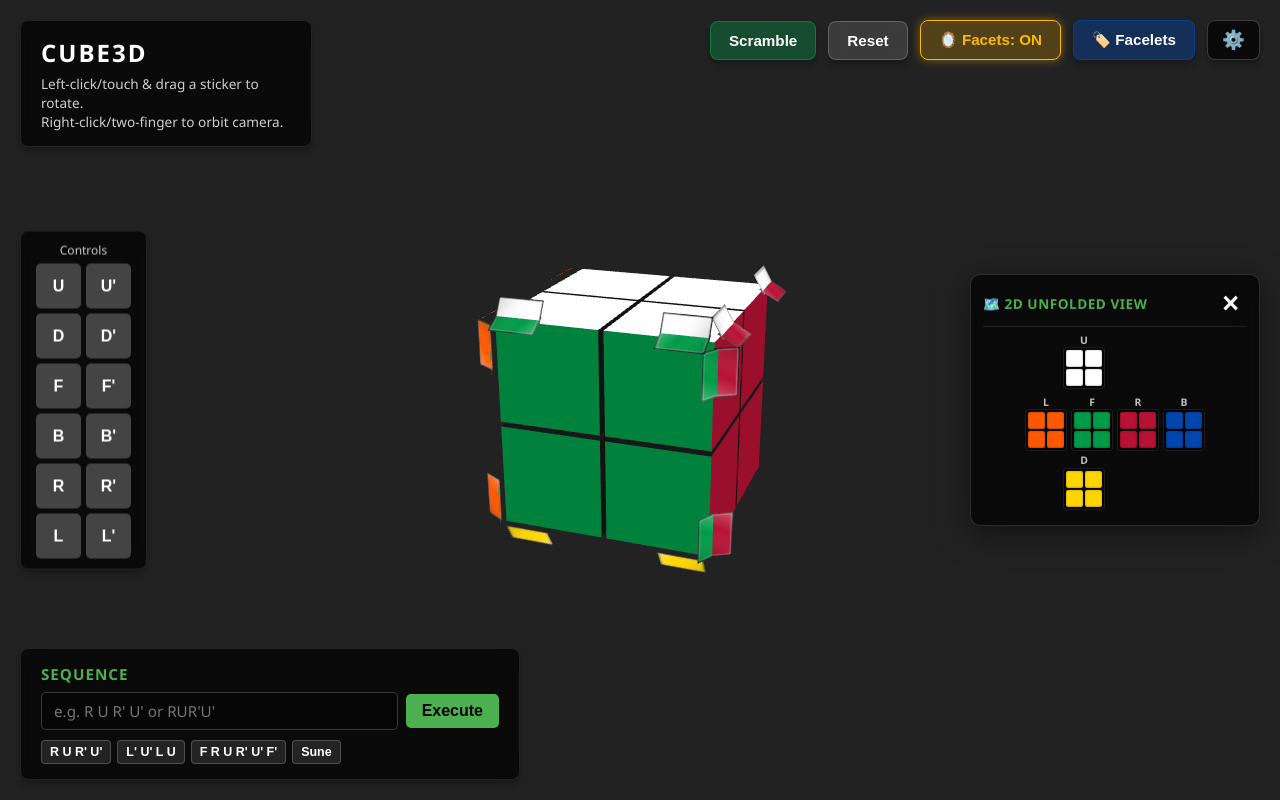
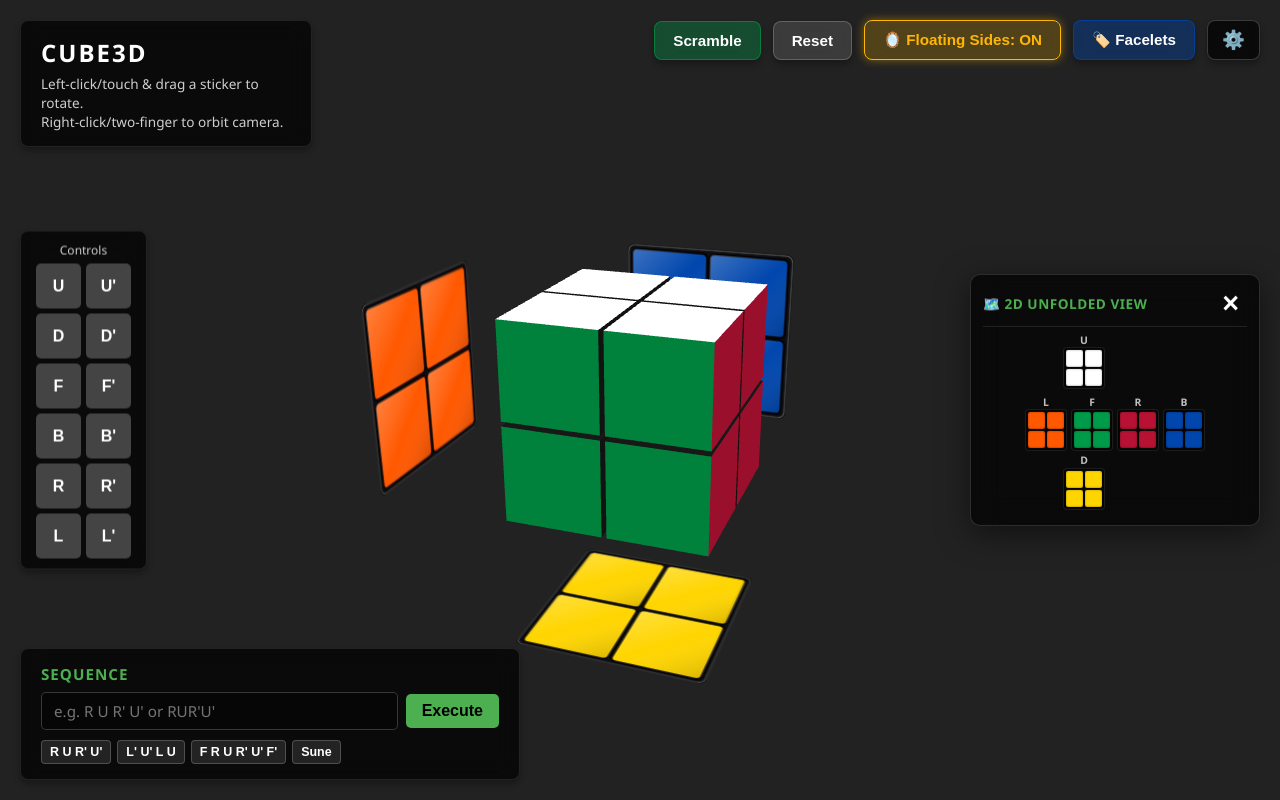
Before and after one commit to skitchwinters/rubiks-cube-2x2, a plain HTML site: page index.html in a window 1280 px wide. Drawn offline with nearby package versions, Linux system fonts and the light colour scheme; animation ran at ten frames a second.

Commit message:
feat: implement Ruwix-style floating hidden sides mirror view with real-time updates and interactive sticker clicks

```diff
--- a/cube.js
+++ b/cube.js
@@ -77,9 +77,65 @@ let dotMode = false;
 let dotColorIndex = 0;
 const dotColors = ['#00FFFF', '#FF00FF', '#00FF00', '#FFA500', '#800080', '#FFFF00', '#FFC0CB', '#0000FF'];
 
-// --- Perimeter Mirror Facets State (Declared early to eliminate TDZ ReferenceErrors) ---
-let perimeterFacets = [];
-let perimeterFacetsEnabled = true;
+// --- Floating Hidden Sides State (Declared early to eliminate TDZ ReferenceErrors) ---
+const floatingSidesGroup = new THREE.Group();
+scene.add(floatingSidesGroup);
+let floatingSidesEnabled = true;
+let floatingMirrors = {};
+
+const MIRROR_DIST = 2.45;
+const MIRROR_SIZE = 2.05;
+
+const mirrorConfigs = {
+    D: { // Down face (Yellow) - lies in XZ plane, normal +Y (facing up towards camera)
+        pos: new THREE.Vector3(0, -MIRROR_DIST, 0),
+        rot: new THREE.Euler(-Math.PI / 2, 0, 0),
+        quadrants: [
+            [ [1, 0], [1, 1] ],
+            [ [0, 0], [0, 1] ]
+        ]
+    },
+    U: { // Up face (White) - lies in XZ plane, normal -Y (facing down towards camera)
+        pos: new THREE.Vector3(0, MIRROR_DIST, 0),
+        rot: new THREE.Euler(Math.PI / 2, 0, 0),
+        quadrants: [
+            [ [0, 0], [0, 1] ],
+            [ [1, 0], [1, 1] ]
+        ]
+    },
+    L: { // Left face (Orange) - lies in YZ plane, normal +X (facing right towards camera)
+        pos: new THREE.Vector3(-MIRROR_DIST, 0, 0),
+        rot: new THREE.Euler(0, Math.PI / 2, 0),
+        quadrants: [
+            [ [0, 1], [0, 0] ],
+            [ [1, 1], [1, 0] ]
+        ]
+    },
+    R: { // Right face (Red) - lies in YZ plane, normal -X (facing left towards camera)
+        pos: new THREE.Vector3(MIRROR_DIST, 0, 0),
+        rot: new THREE.Euler(0, -Math.PI / 2, 0),
+        quadrants: [
+            [ [0, 0], [0, 1] ],
+            [ [1, 0], [1, 1] ]
+        ]
+    },
+    B: { // Back face (Blue) - lies in XY plane, normal +Z (facing forward towards camera)
+        pos: new THREE.Vector3(0, 0, -MIRROR_DIST),
+        rot: new THREE.Euler(0, 0, 0),
+        quadrants: [
+            [ [0, 1], [0, 0] ],
+            [ [1, 1], [1, 0] ]
+        ]
+    },
+    F: { // Front face (Green) - lies in XY plane, normal -Z (facing backward towards camera)
+        pos: new THREE.Vector3(0, 0, MIRROR_DIST),
+        rot: new THREE.Euler(0, Math.PI, 0),
+        quadrants: [
+            [ [0, 0], [0, 1] ],
+            [ [1, 0], [1, 1] ]
+        ]
+    }
+};
 
 // Materials Factory
 function getMaterials(theme) {
@@ -137,7 +193,7 @@ function createCube() {
         }
     }
     if (typeof render2DNet === 'function') render2DNet();
-    if (typeof createPerimeterFacets === 'function') createPerimeterFacets();
+    if (typeof updateFloatingSides === 'function') updateFloatingSides();
 }
 createCube();
 
@@ -216,6 +272,32 @@ function onInputDown(event) {
         const clientY = event.touches ? event.touches[0].clientY : event.clientY;
         startMousePos.set(clientX, clientY);
         dragAxis = null;
+    } else if (dotMode && floatingSidesEnabled && typeof mirrorConfigs !== 'undefined') {
+        // Check if user clicked a floating mirror sticker directly
+        const mirrorMeshes = Object.values(floatingMirrors).map(m => m.mesh);
+        const mirrorHits = raycaster.intersectObjects(mirrorMeshes);
+        if (mirrorHits.length > 0) {
+            const hit = mirrorHits[0];
+            const faceKey = hit.object.userData.faceKey;
+            const uv = hit.uv;
+            if (faceKey && uv) {
+                const qr = uv.y < 0.5 ? 1 : 0;
+                const qc = uv.x < 0.5 ? 0 : 1;
+                const cfg = mirrorConfigs[faceKey];
+                if (cfg && typeof getCube2DState === 'function') {
+                    const [sr, sc] = cfg.quadrants[qr][qc];
+                    const state = getCube2DState();
+                    const sticker = state[faceKey] && state[faceKey][sr] ? state[faceKey][sr][sc] : null;
+                    if (sticker && sticker.cubie && sticker.localNormal) {
+                        controls.enabled = false;
+                        if (!event.touches) event.preventDefault();
+                        addDotToFace(sticker.cubie, sticker.localNormal);
+                        return;
+                    }
+                }
+            }
+        }
+        controls.enabled = true;
     } else {
         controls.enabled = true; // Clicked outside: OrbitControls rotates camera
     }
@@ -331,7 +413,7 @@ function snapAndUngroup() {
             playTurnSound();
             animationInProgress = false;
             if (typeof render2DNet === 'function') render2DNet();
-    if (typeof createPerimeterFacets === 'function') createPerimeterFacets();
+    if (typeof updateFloatingSides === 'function') updateFloatingSides();
 
             if (snapRot !== 0) {
                 recordMove();
@@ -385,7 +467,7 @@ function performProgrammaticMove(axis, coord, direction, duration=200) {
                 playTurnSound();
                 animationInProgress = false;
                 if (typeof render2DNet === 'function') render2DNet();
-    if (typeof createPerimeterFacets === 'function') createPerimeterFacets();
+    if (typeof updateFloatingSides === 'function') updateFloatingSides();
                 resolve();
             }
         }
@@ -452,7 +534,7 @@ function resetCube() {
     resetCamera(350);
     playTurnSound();
     if (typeof render2DNet === 'function') render2DNet();
-    if (typeof createPerimeterFacets === 'function') createPerimeterFacets();
+    if (typeof updateFloatingSides === 'function') updateFloatingSides();
 }
 
 async function scrambleCube() {
@@ -809,14 +891,14 @@ function addDotToFace(cubie, localNormal, customText, customColor) {
 
     renderDotList();
     if (typeof render2DNet === 'function') render2DNet();
-    if (typeof createPerimeterFacets === 'function') createPerimeterFacets();
+    if (typeof updateFloatingSides === 'function') updateFloatingSides();
 }
 
 function updateDotTexture(dotObj) {
     dotObj.mesh.material.map = createDotTexture(dotObj.mesh.userData.text, dotObj.mesh.userData.color);
     dotObj.mesh.material.map.needsUpdate = true;
     if (typeof render2DNet === 'function') render2DNet();
-    if (typeof createPerimeterFacets === 'function') createPerimeterFacets();
+    if (typeof updateFloatingSides === 'function') updateFloatingSides();
 }
 
 function removeDot(id) {
@@ -827,7 +909,7 @@ function removeDot(id) {
         dots.splice(idx, 1);
         renderDotList();
         if (typeof render2DNet === 'function') render2DNet();
-    if (typeof createPerimeterFacets === 'function') createPerimeterFacets();
+    if (typeof updateFloatingSides === 'function') updateFloatingSides();
     }
 }
 
@@ -837,7 +919,7 @@ function clearAllDots() {
     dotColorIndex = 0;
     renderDotList();
     if (typeof render2DNet === 'function') render2DNet();
-    if (typeof createPerimeterFacets === 'function') createPerimeterFacets();
+    if (typeof updateFloatingSides === 'function') updateFloatingSides();
 }
 
 function renderDotList() {
@@ -1021,7 +1103,7 @@ window.loadDotConfig = function(name) {
 
     renderDotList();
     if (typeof render2DNet === 'function') render2DNet();
-    if (typeof createPerimeterFacets === 'function') createPerimeterFacets();
+    if (typeof updateFloatingSides === 'function') updateFloatingSides();
 }
 
 window.deleteConfig = function(name) {
@@ -1403,7 +1485,7 @@ function applyFullCubeNaming(scheme) {
 
     renderDotList();
     if (typeof render2DNet === 'function') render2DNet();
-    if (typeof createPerimeterFacets === 'function') createPerimeterFacets();
+    if (typeof updateFloatingSides === 'function') updateFloatingSides();
 }
 
 const btnNamingGap = document.getElementById('btn-naming-gap');
@@ -1429,220 +1511,199 @@ if (btnNamingBoth) {
 }
 
 
-// --- Perimeter Mirror Facets (Ruwix / Solver Style) ---
-
-function createFacetTexture(bgColor, dotText, dotColor) {
+// --- Floating Hidden Sides (Ruwix "Floating hidden sides" Style) ---
+function roundRect(ctx, x, y, w, h, r) {
+    if (typeof ctx.roundRect === 'function') {
+        ctx.roundRect(x, y, w, h, r);
+    } else {
+        ctx.moveTo(x + r, y);
+        ctx.lineTo(x + w - r, y);
+        ctx.quadraticCurveTo(x + w, y, x + w, y + r);
+        ctx.lineTo(x + w, y + h - r);
+        ctx.quadraticCurveTo(x + w, y + h, x + w - r, y + h);
+        ctx.lineTo(x + r, y + h);
+        ctx.quadraticCurveTo(x, y + h, x, y + h - r);
+        ctx.lineTo(x, y + r);
+        ctx.quadraticCurveTo(x, y, x + r, y);
+    }
+}
+
+function initFloatingSides() {
+    if (Object.keys(floatingMirrors).length === 6) {
+        updateFloatingSides();
+        return;
+    }
+
+    const geometry = new THREE.PlaneGeometry(MIRROR_SIZE, MIRROR_SIZE);
+
+    for (const [faceKey, cfg] of Object.entries(mirrorConfigs)) {
         const canvas = document.createElement('canvas');
-    canvas.width = 128;
-    canvas.height = 64;
-    const ctx = canvas.getContext('2d');
-
-    // 1. Background color of the reflected face
-    ctx.fillStyle = bgColor || '#222222';
-    ctx.fillRect(0, 0, 128, 64);
-
-    // 2. Beveled Mirror Border (chrome / glass edge look)
+        canvas.width = 512;
+        canvas.height = 512;
+        const texture = new THREE.CanvasTexture(canvas);
+        const material = new THREE.MeshBasicMaterial({
+            map: texture,
+            side: THREE.FrontSide, // Crucial: automatically culls mirrors facing away from camera!
+            transparent: true
+        });
+        const mesh = new THREE.Mesh(geometry, material);
+        mesh.position.copy(cfg.pos);
+        mesh.rotation.copy(cfg.rot);
+        mesh.userData = { faceKey: faceKey };
+
+        floatingSidesGroup.add(mesh);
+        floatingMirrors[faceKey] = {
+            mesh: mesh,
+            canvas: canvas,
+            ctx: canvas.getContext('2d'),
+            texture: texture,
+            config: cfg
+        };
+    }
+
+    updateFloatingSides();
+}
+
+function updateFloatingSides() {
+    if (!floatingSidesEnabled) {
+        floatingSidesGroup.visible = false;
+        return;
+    }
+    floatingSidesGroup.visible = true;
+
+    if (Object.keys(floatingMirrors).length < 6) {
+        initFloatingSides();
+        return;
+    }
+
+    if (typeof getCube2DState !== 'function') return;
+    const state = getCube2DState();
+
+    const stickerSize = 236;
+    const margin = 16;
+    const gap = 8;
+    const positions = [
+        [margin, margin],                                     // (0,0) Top-Left
+        [margin + stickerSize + gap, margin],                 // (0,1) Top-Right
+        [margin, margin + stickerSize + gap],                 // (1,0) Bottom-Left
+        [margin + stickerSize + gap, margin + stickerSize + gap] // (1,1) Bottom-Right
+    ];
+
+    for (const [faceKey, mirror] of Object.entries(floatingMirrors)) {
+        const ctx = mirror.ctx;
+        ctx.clearRect(0, 0, 512, 512);
+
+        // 1. Dark background panel / bevel frame
+        ctx.fillStyle = '#0e0e14';
+        ctx.beginPath();
+        roundRect(ctx, 4, 4, 504, 504, 20);
+        ctx.fill();
+
         ctx.strokeStyle = '#000000';
         ctx.lineWidth = 6;
-    ctx.strokeRect(0, 0, 128, 64);
+        ctx.stroke();
 
         ctx.strokeStyle = 'rgba(255, 255, 255, 0.45)';
         ctx.lineWidth = 3;
-    ctx.strokeRect(4, 4, 120, 56);
-
-    // 3. Subtle diagonal glass reflection highlight
-    const grad = ctx.createLinearGradient(0, 0, 128, 64);
-    grad.addColorStop(0, 'rgba(255, 255, 255, 0.28)');
-    grad.addColorStop(0.4, 'rgba(255, 255, 255, 0.0)');
-    grad.addColorStop(1, 'rgba(0, 0, 0, 0.18)');
-    ctx.fillStyle = grad;
-    ctx.fillRect(0, 0, 128, 64);
-
-    // 4. If dotText exists, render badge
-    if (dotText) {
-        ctx.fillStyle = dotColor || '#ffffff';
+        ctx.stroke();
+
+        const faceData = state[faceKey];
+        if (!faceData) continue;
+
+        const quadMap = mirror.config.quadrants;
+
+        // Draw 4 stickers
+        for (let qr = 0; qr < 2; qr++) {
+            for (let qc = 0; qc < 2; qc++) {
+                const [sr, sc] = quadMap[qr][qc];
+                const sticker = faceData[sr] ? faceData[sr][sc] : null;
+                const posIdx = qr * 2 + qc;
+                const [sx, sy] = positions[posIdx];
+
+                const color = sticker ? sticker.color : (colors[faceKey] ? '#' + colors[faceKey].toString(16).padStart(6, '0') : '#222222');
+
+                // Sticker rectangle
+                ctx.fillStyle = color;
                 ctx.beginPath();
-        ctx.arc(64, 32, 22, 0, Math.PI * 2);
+                roundRect(ctx, sx, sy, stickerSize, stickerSize, 14);
+                ctx.fill();
+
+                // Sticker border
+                ctx.strokeStyle = '#000000';
+                ctx.lineWidth = 6;
+                ctx.stroke();
+
+                // Subtle gloss overlay
+                const gloss = ctx.createLinearGradient(sx, sy, sx + stickerSize, sy + stickerSize);
+                gloss.addColorStop(0, 'rgba(255, 255, 255, 0.24)');
+                gloss.addColorStop(0.5, 'rgba(255, 255, 255, 0.0)');
+                gloss.addColorStop(1, 'rgba(0, 0, 0, 0.15)');
+                ctx.fillStyle = gloss;
+                ctx.beginPath();
+                roundRect(ctx, sx, sy, stickerSize, stickerSize, 14);
+                ctx.fill();
+
+                // Badge / Dot
+                if (sticker && sticker.dot && sticker.dot.text) {
+                    const cx = sx + stickerSize / 2;
+                    const cy = sy + stickerSize / 2;
+                    const badgeRadius = 60;
+
+                    // Badge circle
+                    ctx.fillStyle = sticker.dot.color || '#ffffff';
+                    ctx.beginPath();
+                    ctx.arc(cx, cy, badgeRadius, 0, Math.PI * 2);
                     ctx.fill();
                     ctx.strokeStyle = '#000000';
-        ctx.lineWidth = 2.5;
+                    ctx.lineWidth = 5;
                     ctx.stroke();
 
-        if (dotText.includes('\n')) {
-            const lines = dotText.split('\n');
+                    const text = sticker.dot.text;
+                    if (text.includes('\n')) {
+                        const lines = text.split('\n');
                         const l1 = lines[0];
                         const l2 = lines[1];
                         ctx.fillStyle = '#000000';
                         ctx.textAlign = 'center';
                         ctx.textBaseline = 'middle';
-            ctx.font = 'bold 12px sans-serif';
-            ctx.fillText(l1.replace(/<\/?u>/g, ''), 64, 23);
-            drawTextWithUnderline(ctx, l2, 64, 41, 'bold 13px sans-serif', 13);
+                        ctx.font = 'bold 28px sans-serif';
+                        ctx.fillText(l1.replace(/<\/?u>/g, ''), cx, cy - 20);
+                        drawTextWithUnderline(ctx, l2, cx, cy + 22, 'bold 32px sans-serif', 32);
                     } else {
-            const clean = dotText.replace(/<\/?u>/g, '');
-            const fontSize = clean.length === 1 ? 26 : (clean.length === 2 ? 21 : 16);
-            drawTextWithUnderline(ctx, dotText, 64, 32, 'bold ' + fontSize + 'px sans-serif', fontSize);
-        }
-    }
-
-    const texture = new THREE.CanvasTexture(canvas);
-    return texture;
-}
-
-function getMatIndex(norm) {
-    if (norm.x > 0.5) return 0;
-    if (norm.x < -0.5) return 1;
-    if (norm.y > 0.5) return 2;
-    if (norm.y < -0.5) return 3;
-    if (norm.z > 0.5) return 4;
-    return 5;
-}
-
-function createPerimeterFacets() {
-    if (perimeterFacets.length > 0 && cubies.length === 8 && perimeterFacets[0].mesh.parent === cubies[0]) {
-        updatePerimeterFacets();
-        return;
-    }
-
-    // Clear old facets if any
-    perimeterFacets.forEach(f => {
-        if (f.mesh.parent) f.mesh.parent.remove(f.mesh);
-        if (f.mesh.material.map) f.mesh.material.map.dispose();
-        f.mesh.material.dispose();
-    });
-    perimeterFacets = [];
-
-    const tabLength = 0.44;
-    const tabWidth = 0.22;
-    const theta = Math.PI / 6; // 30 deg tilt outward
-
-    cubies.forEach(cubie => {
-        const initPos = cubie.userData.initialPosition;
-        const sx = Math.sign(initPos.x);
-        const sy = Math.sign(initPos.y);
-        const sz = Math.sign(initPos.z);
-
-        const extNormals = [
-            new THREE.Vector3(sx, 0, 0),
-            new THREE.Vector3(0, sy, 0),
-            new THREE.Vector3(0, 0, sz)
-        ];
-
-        for (let i = 0; i < 3; i++) {
-            const n_face = extNormals[i];
-            for (let j = 0; j < 3; j++) {
-                if (i === j) continue;
-                const n_edge = extNormals[j];
-
-                // a = n_face x n_edge
-                const a = new THREE.Vector3().crossVectors(n_face, n_edge).normalize();
-
-                // N = cos(theta)*n_face + sin(theta)*n_edge
-                const N = new THREE.Vector3()
-                    .addScaledVector(n_face, Math.cos(theta))
-                    .addScaledVector(n_edge, Math.sin(theta))
-                    .normalize();
-
-                // Y_axis = N x a
-                const Y_axis = new THREE.Vector3().crossVectors(N, a).normalize();
-
-                // Position P = 0.5*n_face + (0.5 + tabWidth/2)*n_edge + 0.25*orientedA
-                const signA = a.x * sx + a.y * sy + a.z * sz;
-                const orientedA = a.clone().multiplyScalar(signA > 0 ? 1 : -1);
-
-                const pos = new THREE.Vector3()
-                    .addScaledVector(n_face, 0.5 + 0.01)
-                    .addScaledVector(n_edge, 0.5 + tabWidth / 2)
-                    .addScaledVector(orientedA, 0.25);
-
-                const geometry = new THREE.PlaneGeometry(tabLength, tabWidth);
-                const mat = new THREE.MeshBasicMaterial({
-                    color: 0xffffff,
-                    side: THREE.FrontSide
-                });
-                const mesh = new THREE.Mesh(geometry, mat);
-
-                // Right-handed orthonormal basis
-                const crossCheck = new THREE.Vector3().crossVectors(orientedA, Y_axis).dot(N);
-                const finalY = crossCheck > 0 ? Y_axis : Y_axis.clone().negate();
-
-                const basis = new THREE.Matrix4().makeBasis(orientedA, finalY, N);
-                mesh.quaternion.setFromRotationMatrix(basis);
-                mesh.position.copy(pos);
-
-                // Disable raycasting
-                mesh.raycast = () => {};
-
-                cubie.add(mesh);
-                perimeterFacets.push({
-                    mesh: mesh,
-                    cubie: cubie,
-                    reflectedNormal: n_edge.clone(),
-                    matIndex: getMatIndex(n_edge)
-                });
-            }
-        }
-    });
-
-    updatePerimeterFacets();
-}
-
-function updatePerimeterFacets() {
-    if (!perimeterFacetsEnabled) {
-        perimeterFacets.forEach(f => f.mesh.visible = false);
-        return;
-    }
-
-    perimeterFacets.forEach(f => {
-        f.mesh.visible = true;
-        const cubie = f.cubie;
-        const matIdx = f.matIndex;
-        const faceMat = cubie.material[matIdx];
-
-        let colorHex = '#222222';
-        if (faceMat && faceMat.color) {
-            colorHex = '#' + faceMat.color.getHexString();
-        }
-
-        let dotText = '';
-        let dotColor = '#ffffff';
-        for (const d of dots) {
-            if (d.cubie === cubie && d.mesh.userData.localNormal.equals(f.reflectedNormal)) {
-                dotText = d.mesh.userData.text || '';
-                dotColor = d.mesh.userData.color || '#ffffff';
-                break;
-            }
-        }
-
-        const oldMap = f.mesh.material.map;
-        f.mesh.material.map = createFacetTexture(colorHex, dotText, dotColor);
-        f.mesh.material.needsUpdate = true;
-        if (oldMap) oldMap.dispose();
-    });
-}
-
-function togglePerimeterFacets(forcedState) {
+                        const clean = text.replace(/<\/?u>/g, '');
+                        const fontSize = clean.length === 1 ? 64 : (clean.length === 2 ? 52 : 40);
+                        drawTextWithUnderline(ctx, text, cx, cy, 'bold ' + fontSize + 'px sans-serif', fontSize);
+                    }
+                }
+            }
+        }
+
+        mirror.texture.needsUpdate = true;
+    }
+}
+
+function toggleFloatingSides(forcedState) {
     if (typeof forcedState === 'boolean') {
-        perimeterFacetsEnabled = forcedState;
+        floatingSidesEnabled = forcedState;
     } else {
-        perimeterFacetsEnabled = !perimeterFacetsEnabled;
-    }
-
-    const btn = document.getElementById('btn-toggle-facets');
+        floatingSidesEnabled = !floatingSidesEnabled;
+    }
+
+    const btn = document.getElementById('btn-toggle-floating');
     if (btn) {
-        btn.classList.toggle('active', perimeterFacetsEnabled);
-        btn.innerText = '🪞 Facets: ' + (perimeterFacetsEnabled ? 'ON' : 'OFF');
-    }
-
-    updatePerimeterFacets();
-}
-
-const btnToggleFacets = document.getElementById('btn-toggle-facets');
-if (btnToggleFacets) {
-    btnToggleFacets.addEventListener('click', () => {
-        togglePerimeterFacets();
-    });
-}
-
-// Initial perimeter facets creation
-createPerimeterFacets();
+        btn.classList.toggle('active', floatingSidesEnabled);
+        btn.innerText = '🪞 Floating Sides: ' + (floatingSidesEnabled ? 'ON' : 'OFF');
+    }
+
+    updateFloatingSides();
+}
+
+const btnToggleFloating = document.getElementById('btn-toggle-floating');
+if (btnToggleFloating) {
+    btnToggleFloating.addEventListener('click', () => {
+        toggleFloatingSides();
+    });
+}
+
+// Initialize floating mirror sides
+initFloatingSides();
--- a/index.html
+++ b/index.html
@@ -4,7 +4,7 @@
   <meta charset="UTF-8">
   <meta name="viewport" content="width=device-width, initial-scale=1.0, maximum-scale=1.0, user-scalable=no">
   <title>3D 2x2x2 Rubik's Cube Simulator</title>
-  <link rel="stylesheet" href="style.css?v=23">
+  <link rel="stylesheet" href="style.css?v=24">
   <link rel="manifest" href="manifest.json">
   <script src="https://unpkg.com/three@0.128.0/build/three.min.js"></script>
   <script src="https://unpkg.com/three@0.128.0/examples/js/controls/OrbitControls.js"></script>
@@ -21,7 +21,7 @@
       <div class="top-actions">
         <button id="btn-scramble" class="action-btn btn-scramble" title="Scramble Cube">Scramble</button>
         <button id="btn-reset" class="action-btn btn-reset" title="Reset Cube to Solved State">Reset</button>
-        <button id="btn-toggle-facets" class="action-btn btn-facets active" title="Toggle Perimeter Mirror Facets">🪞 Facets: ON</button>
+        <button id="btn-toggle-floating" class="action-btn btn-floating active" title="Toggle Floating Hidden Sides (Ruwix Mirror View)">🪞 Floating Sides: ON</button>
         <button id="btn-open-drawer" class="action-btn btn-facelets" title="Open Facelets Menu">🏷️ Facelets</button>
         <div class="settings-wrapper">
           <button id="btn-settings" class="action-btn btn-settings" title="Settings">⚙️</button>
@@ -131,11 +131,11 @@
     <div class="net-container" id="net-container"></div>
   </div>
 
-  <script src="cube.js?v=23"></script>
+  <script src="cube.js?v=24"></script>
   <script>
     if ('serviceWorker' in navigator) {
       window.addEventListener('load', () => {
-        navigator.serviceWorker.register('sw.js?v=23').then(reg => {
+        navigator.serviceWorker.register('sw.js?v=24').then(reg => {
           reg.update();
         }).catch(err => {
           console.log('ServiceWorker registration failed: ', err);
--- a/style.css
+++ b/style.css
@@ -278,29 +278,29 @@ body {
   background: rgba(255, 0, 85, 0.45);
 }
 
-.btn-facets {
+.btn-floating {
   color: #ffb703;
 }
 
-.btn-facets.active {
+.btn-floating.active {
   background: rgba(255, 183, 3, 0.22);
   border-color: #ffb703;
   box-shadow: 0 0 10px rgba(255, 183, 3, 0.45);
 }
 
-[data-theme="cyberpunk"] .btn-facets {
+[data-theme="cyberpunk"] .btn-floating {
   color: #ffb703;
   border-color: #ffb703;
 }
-[data-theme="cyberpunk"] .btn-facets.active {
+[data-theme="cyberpunk"] .btn-floating.active {
   background: rgba(255, 183, 3, 0.35);
 }
 
-[data-theme="carbon"] .btn-facets {
+[data-theme="carbon"] .btn-floating {
   color: #ffb703;
   border-color: #ffb703;
 }
-[data-theme="carbon"] .btn-facets.active {
+[data-theme="carbon"] .btn-floating.active {
   background: rgba(255, 183, 3, 0.35);
 }
 
--- a/sw.js
+++ b/sw.js
@@ -1,9 +1,9 @@
-const CACHE_NAME = 'cube2x2-cache-v23';
+const CACHE_NAME = 'cube2x2-cache-v24';
 const urlsToCache = [
   './',
   './index.html',
-  './style.css?v=23',
-  './cube.js?v=23',
+  './style.css?v=24',
+  './cube.js?v=24',
   './manifest.json',
   'https://unpkg.com/three@0.128.0/build/three.min.js',
   'https://unpkg.com/three@0.128.0/examples/js/controls/OrbitControls.js'
```
Lines whose indentation alone changed are shown as unchanged.
